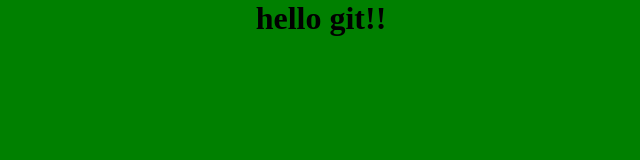
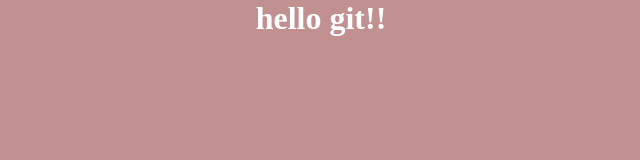
Before and after one commit to YaroslavChmyr/testing-git, a plain HTML site: page index.html in a window 1280 px wide. Shown: the whole page, without its empty margins (319-959 px from the left). Drawn offline with Linux system fonts and the light colour scheme.

Commit message:
background changed to red

```diff
--- a/main.css
+++ b/main.css
@@ -4,9 +4,10 @@
 .background {
   width: 100%;
   height: 100vh;
-  background: green;
+  background: rgb(193, 145, 145);
   /* text-align: center; */
 }
 .text {
   text-align: center;
+  color: white;
 }
```
